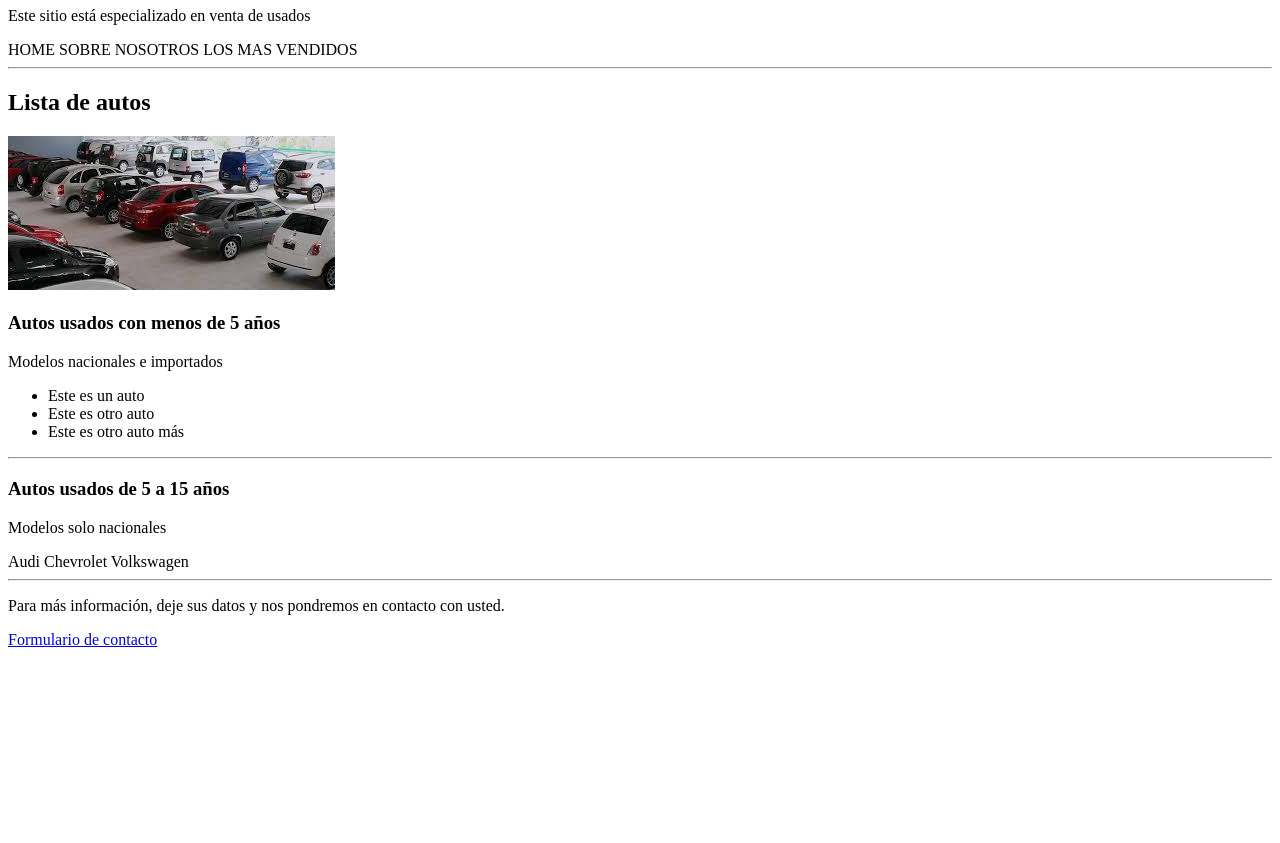
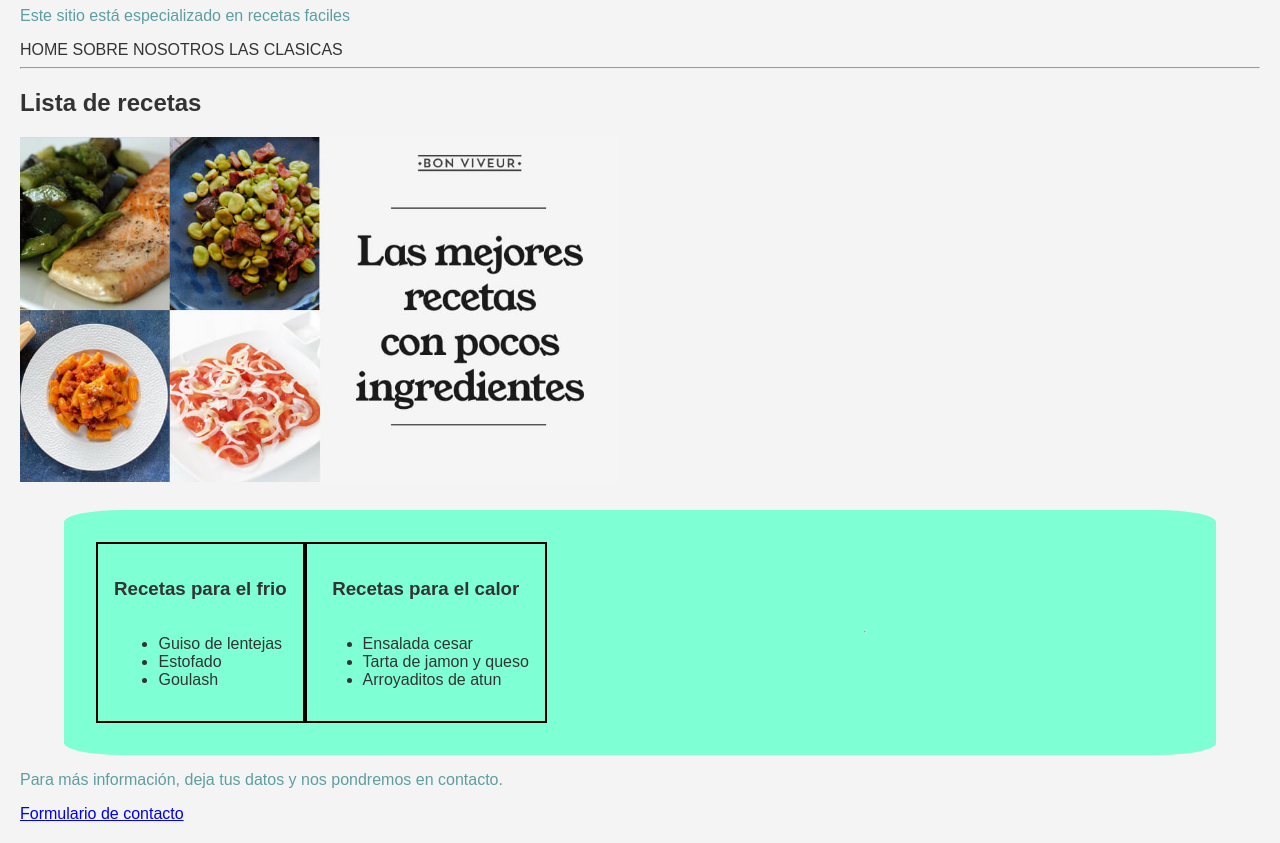
Before and after one commit to DMBrown2/Homework-modulo-3, a plain HTML site: page index.html in a window 1280 px wide. Shown: the part 73-916 px from the top of the page. Before the commit the page ends 800 px from the top, so only its background shows below. Drawn offline with Linux system fonts and the light colour scheme.

Commit message:
CSS file

```diff
--- a/index.html
+++ b/index.html
@@ -3,43 +3,44 @@
    <head>
       <meta charset="UTF-8" />
       <meta name="viewport" content="width=device-width, initial-scale=1.0" />
-      <title>Sitio homework modulo 3</title>
+      <title>Sitio homework modulo 3 y 4</title>
+      <link rel="stylesheet" type="text/css" href="styles.css">
    </head>
    <body>
     <header>
-        <h1>Venta de autos</h1>
-        <p>Este sitio está especializado en venta de usados</p>
+        <h1>Recetas</h1>
+        <p>Este sitio está especializado en recetas faciles</p>
         <span>HOME</span>
         <span>SOBRE NOSOTROS</span>
-        <span>LOS MAS VENDIDOS</span>
+        <span>LAS CLASICAS</span>
     </header>
     <hr />
 
     <main>
         <section>
-            <h2>Lista de autos</h2>
-            <img src="./images.jpg"/>
+            <h2>Lista de recetas</h2>
+            <img src="./las-mejores-recetas-con-pocos-ingredientes.jpg" class="encabezado">
             <article>
-                <h3>Autos usados con menos de 5 años</h3>
-                <p>Modelos nacionales e importados</p>
-                <div>
+                <div id="cards-conteiner">
+
+                <div class="cards">
+                <h3>Recetas para el frio</h3>
                     <ul>
-                        <li>Este es un auto</li>
-                        <li>Este es otro auto</li>
-                        <li>Este es otro auto más</li>
+                        <li>Guiso de lentejas</li>
+                        <li>Estofado</li>
+                        <li>Goulash</li>
                     </ul>
                 </div>
-            </article>
-        <hr />
-            <article>
-                <h3>Autos usados de 5 a 15 años</h3>
-                <p>Modelos solo nacionales</p>
-                <div>
-                    <span>Audi</span>
-                    <span>Chevrolet</span>
-                    <span>Volkswagen</span>
+
+                <div class="cards">
+                <h3>Recetas para el calor</h3>
+                    <ul>
+                        <li>Ensalada cesar</li>
+                        <li>Tarta de jamon y queso</li>
+                        <li>Arroyaditos de atun</li>
+                    </ul>
                 </div>
-            </article>
+
         <hr />
 
         </section>
@@ -47,7 +48,7 @@
     </main>
 
     <footer>
-        <p>Para más información, deje sus datos y nos pondremos en contacto con usted.</p>
+        <p>Para más información, deja tus datos y nos pondremos en contacto.</p>
         <a href="./form.html">Formulario de contacto</a>
     </footer>
 
--- /dev/null
+++ b/reset.css
@@ -0,0 +1,56 @@
+/* Reset CSS */
+
+/* http://meyerweb.com/eric/tools/css/reset/
+   v2.0 | 20110126
+   License: none (public domain)
+*/
+
+html, body, div, span, applet, object, iframe,
+h1, h2, h3, h4, h5, h6, p, blockquote, pre,
+a, abbr, acronym, address, big, cite, code,
+del, dfn, em, img, ins, kbd, q, s, samp,
+small, strike, strong, sub, sup, tt, var,
+b, u, i, center,
+dl, dt, dd, ol, ul, li,
+fieldset, form, label, legend,
+table, caption, tbody, tfoot, thead, tr, th, td,
+article, aside, canvas, details, embed,
+figure, figcaption, footer, header, hgroup,
+menu, nav, output, ruby, section, summary,
+time, mark, audio, video {
+    margin: 0;
+    padding: 0;
+    border: 0;
+    font-size: 100%;
+    font: inherit;
+    vertical-align: baseline;
+}
+
+/* HTML5 display-role reset for older browsers */
+article, aside, details, figcaption, figure,
+footer, header, hgroup, menu, nav, section {
+    display: block;
+}
+
+body {
+    line-height: 1;
+}
+
+ol, ul {
+    list-style: none;
+}
+
+blockquote, q {
+    quotes: none;
+}
+
+blockquote:before, blockquote:after,
+q:before, q:after {
+    content: '';
+    content: none;
+}
+
+table {
+    border-collapse: collapse;
+    border-spacing: 0;
+}
--- /dev/null
+++ b/styles.css
@@ -0,0 +1,38 @@
+body {
+    font-family: 'Arial', sans-serif;
+    background-color: #f4f4f4;
+    color: #333;
+    margin: 20px;
+  }
+
+  p {
+font-family: Arial, Helvetica, sans-serif;
+color:cadetblue ;
+  }
+
+  .encabezado{
+    width: 600px;
+  }
+
+  .cards{
+    border: 2px solid black;
+    width: fit-content;
+    padding: 1em 1em 1em 1em;
+    display: flex;
+    justify-content: center;
+    align-items: center;
+    flex-direction: column;
+   }
+
+   #cards-conteiner{
+    background-color: aquamarine;
+    width: 85vw;
+    margin: auto;
+    margin-top: 1.5em;
+    border-radius: 5%;
+    padding: 2em;
+    display: flex;
+    justify-content: flex-end;
+    align-items: center;
+    flex-direction: row;
+   }
```
Also changed, not shown: las-mejores-recetas-con-pocos-ingredientes.jpg (added).
